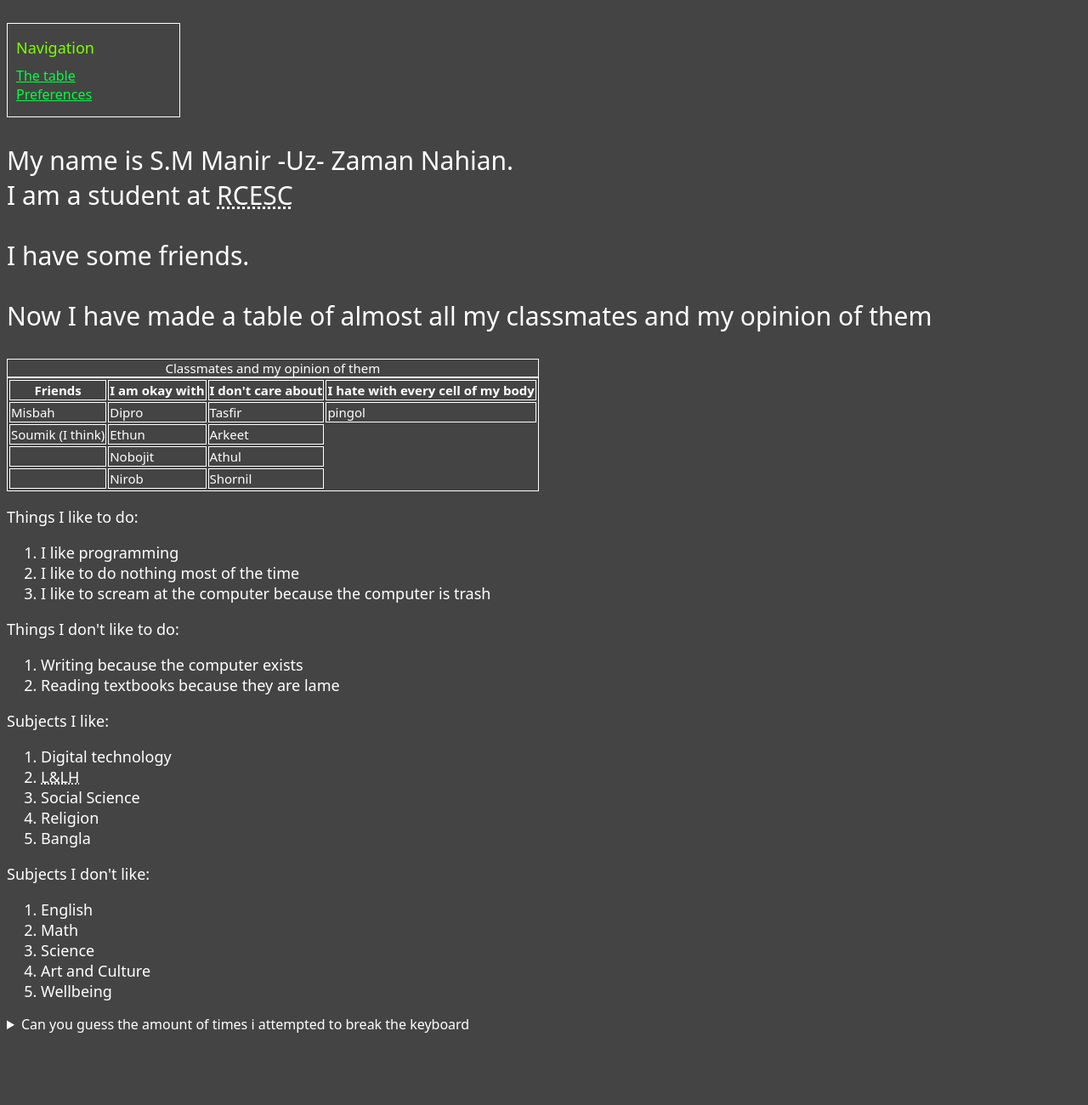
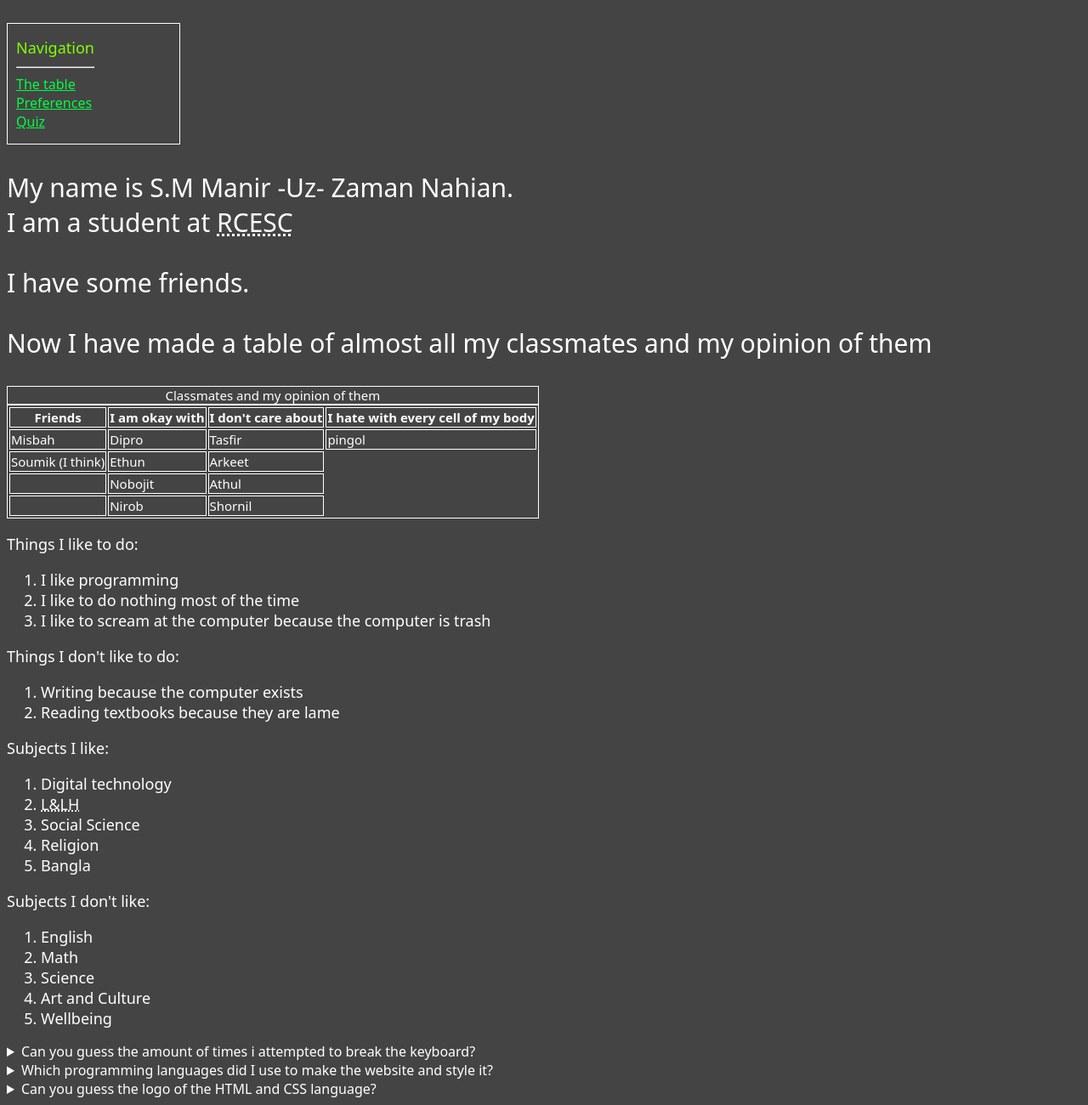
Before and after one commit to Potats1i/About-me, a plain HTML site: page index.html in a window 1280 px wide. Shown: the part 99-1399 px from the top of the page at 85% size. Before the commit the page ends 1323 px from the top, so only its background shows below. Drawn offline with Linux system fonts and the light colour scheme.

Commit message:
Add files via upload

```diff
--- a/index.html
+++ b/index.html
@@ -12,9 +12,11 @@
         </p>
         <div id="navigation">
           <p class="nv">Navigation</p>
+          <hr>
           <nav>
             <a href="#table">The table</a> <br>
-            <a href="#pref">Preferences</a>
+            <a href="#pref">Preferences</a> <br>
+            <a href="#quiz">Quiz</a>
           </nav>
         </div>
         <p class="smalldesc">
@@ -159,13 +161,26 @@
           </ol>
         </article>
       </section>
-      <section>
+      <section id="quiz">
         <aside>
           <details>
             <summary>
-              Can you guess the amount of times i attempted to break the keyboard
+              Can you guess the amount of times i attempted to break the keyboard?
             </summary>
             <p>I did that like 6 times because the computer was unresponsive.</p>
+          </details>
+          <details>
+            <summary>
+              Which programming languages did I use to make the website and style it?
+            </summary>
+            <p>I used HTML(HyperText Markup Language) and CSS(Cascading Style Sheets)</p>
+          </details>
+          <details>
+            <summary>
+              Can you guess the logo of the HTML and CSS language?
+            </summary>
+            <p>The logo is given below</p>
+            <img src="html-and-css.png">
           </details>
         </aside>
       </section>
```
Also changed, not shown: html-and-css.png (added).
